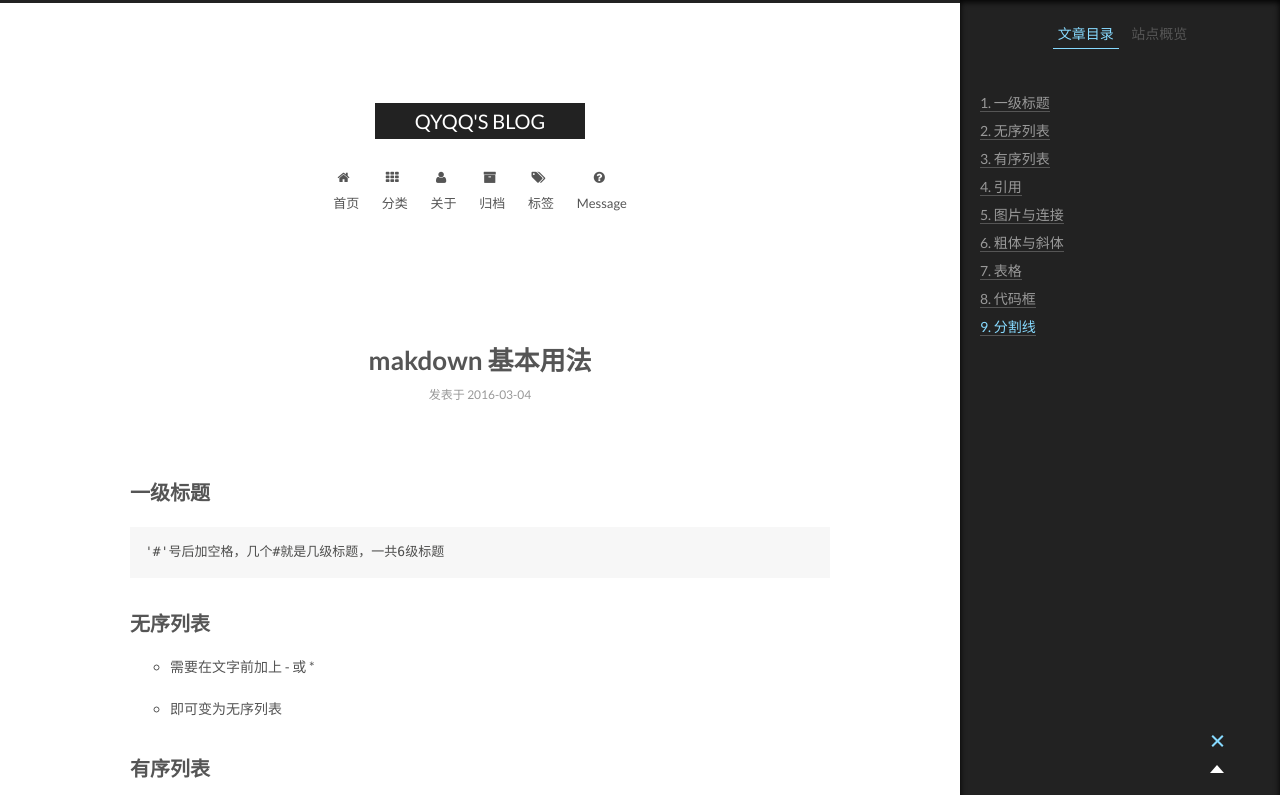
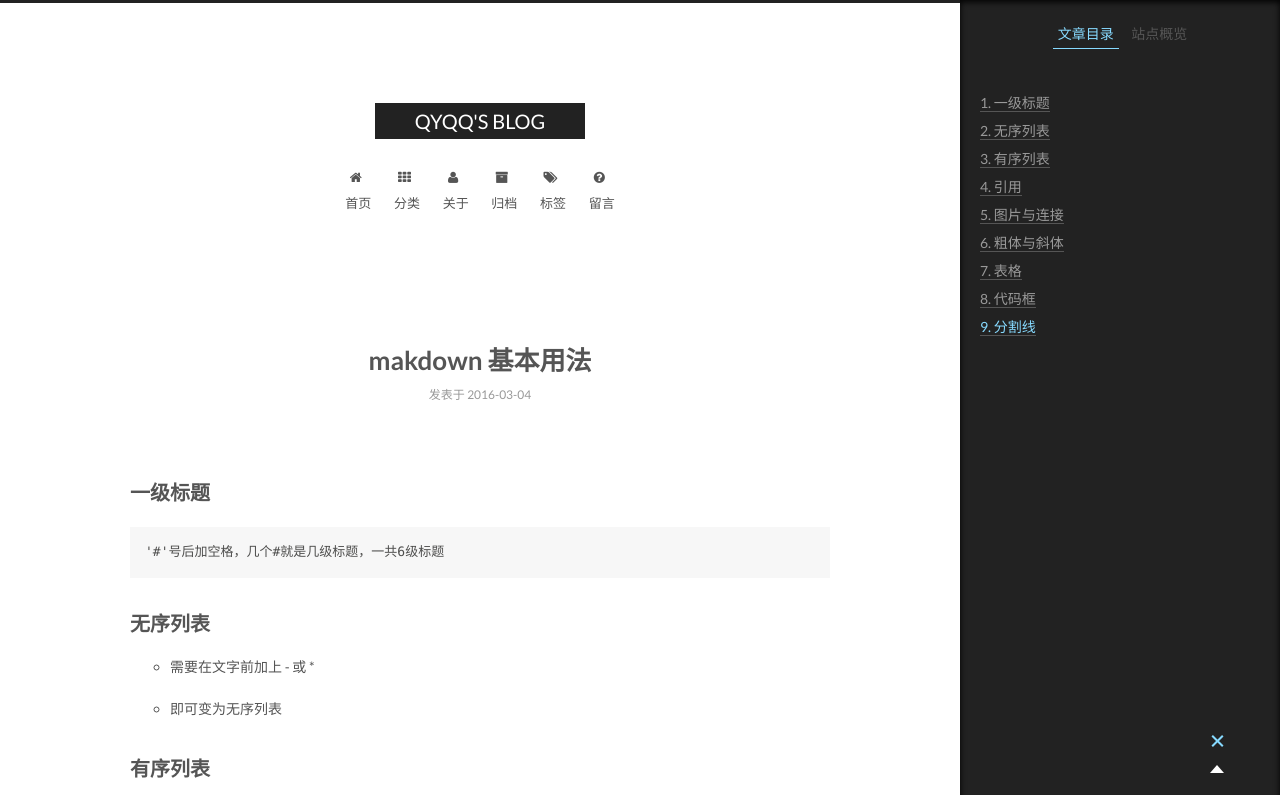
Before and after one commit to qyqq/qyqq.github.io, a plain HTML site: page 2016/03/04/oneday/index.html in a window 1280 px wide. Shown: the top 795 px of the page. Drawn offline with Linux system fonts and the light colour scheme.

Commit message:
Site updated: 2016-03-04 15:37:51

```diff
--- a/2016/03/04/oneday/index.html
+++ b/2016/03/04/oneday/index.html
@@ -240,7 +240,7 @@
 
               <i class="menu-item-icon fa fa-question-circle fa-fw"></i> <br />
 
-            message
+            留言
           </a>
         </li>
 
```
Also changed, not shown: 404-html/index.html (+1 -1 lines), archives/2016/03/index.html (+1 -1 lines), archives/2016/index.html (+1 -1 lines), archives/index.html (+1 -1 lines), guestbook/index.html (+1 -1 lines), index.html (+1 -1 lines).
